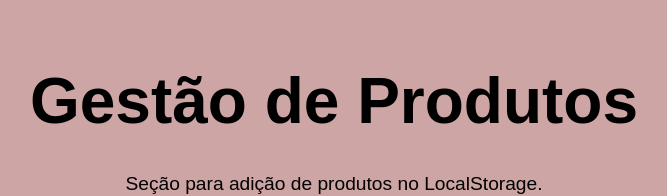
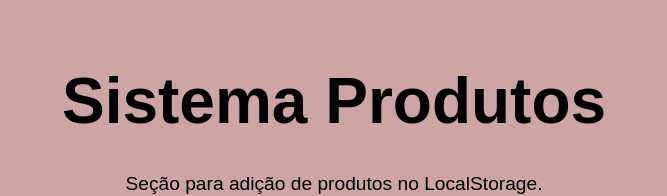
Before and after one commit to MagnumAlvarado/SistemaCadastro, a React (Create React App) app: page /produtos in a window 1280 px wide. Shown: the top 196 px of the page, without its empty margins (306-973 px from the left). Built offline with nearby package versions, Linux system fonts and the light colour scheme.

Commit message:
commit 7

```diff
--- a/src/Pages/Home/index.jsx
+++ b/src/Pages/Home/index.jsx
@@ -8,7 +8,7 @@ import { ButtonContainer, Container, Description, Title } from './styles';
 export default function Home() {
   return (
     <Container>
-      <Title>Gestão de Cadastros</Title>
+      <Title>Sistema Cadastros</Title>
       <Description>Sistema para gestão de cadastros. Clique em Clientes para adicionar clientes na base de dados ou acione o botão de para adicionar produtos na base de dados.</Description>
       <ButtonContainer>
         <NavLink to='/clientes'><Button backColor='#117BB0'>Clientes</Button></NavLink>
--- a/src/Pages/Products/index.jsx
+++ b/src/Pages/Products/index.jsx
@@ -66,7 +66,7 @@ export default function Products() {
 
   return (
     <Container>
-      <Title>Gestão de Produtos</Title>
+      <Title>Sistema Produtos</Title>
       <Description>Seção para adição de produtos no LocalStorage.</Description>
       {status && <Success>Produto cadastrado com sucesso</Success>}
       <Form onSubmit={setDataToStorage}>
--- a/src/index.js
+++ b/src/index.js
@@ -2,7 +2,7 @@ import React from 'react';
 import ReactDOM from 'react-dom';
 import './index.css';
 import App from './App';
-import { BrowserRouter as Router } from 'react-router-dom';
+import { BrowserRouter as Routes } from 'react-router-dom';
 
 ReactDOM.render(
   <React.StrictMode>
```
